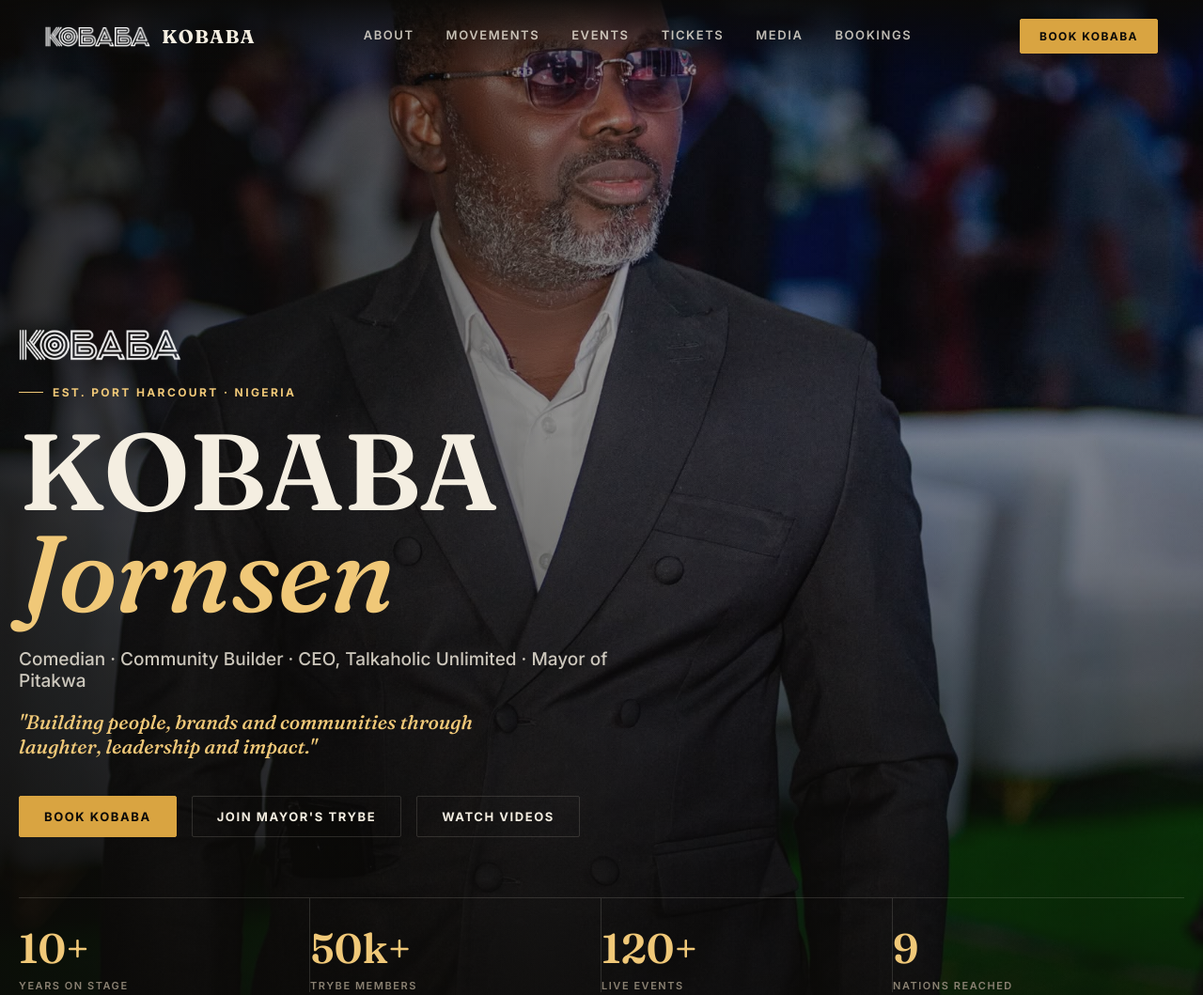
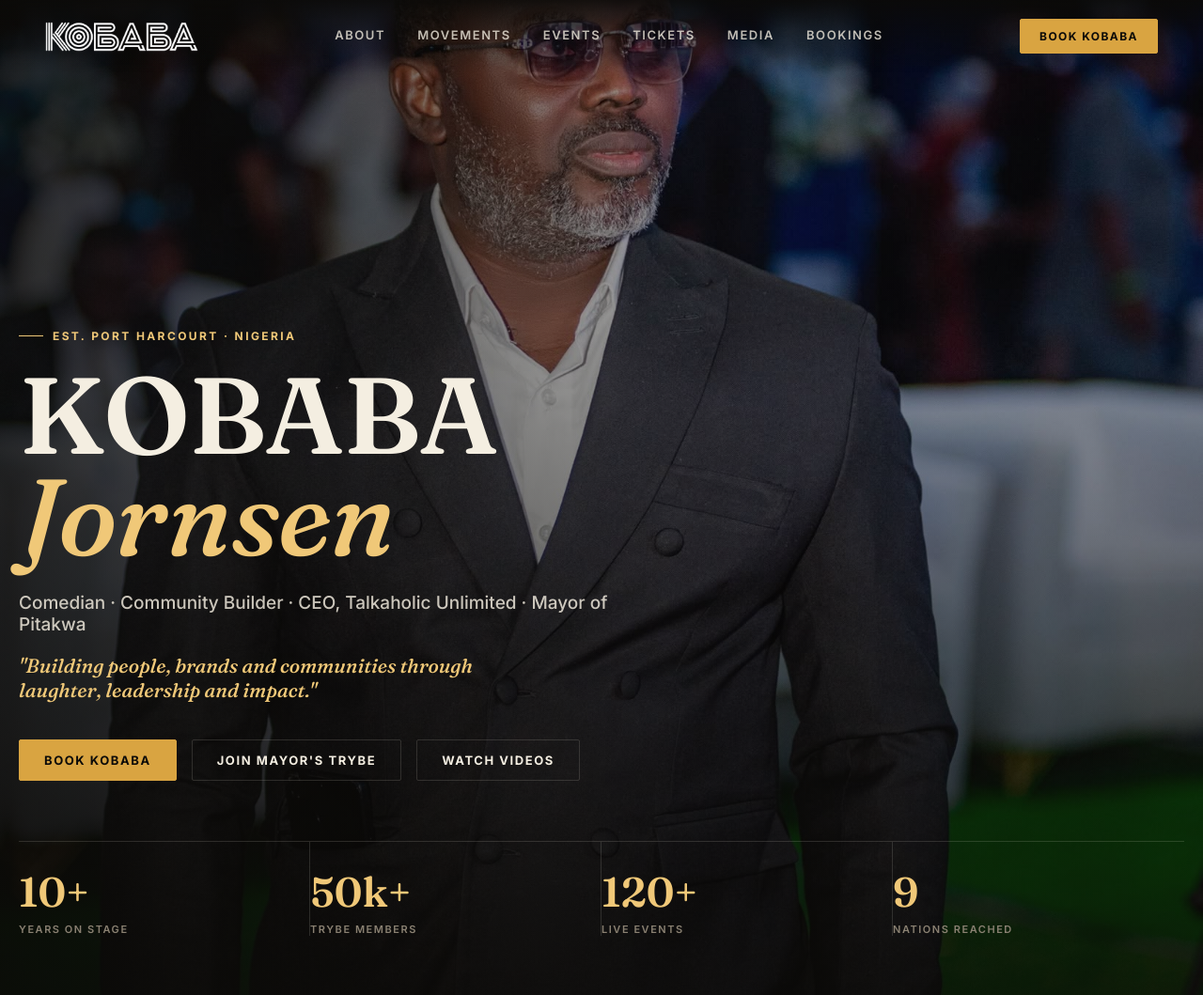
Before and after one commit to olyvanwebedu/Kobaba-site, a plain HTML site: page index.html in a window 1280 px wide. Shown: the top 1059 px of the page at 94% size. Drawn offline with Linux system fonts and the light colour scheme.

Commit message:
Add files via upload
remove redundant logo

```diff
--- a/index.html
+++ b/index.html
@@ -78,7 +78,7 @@
   }
   .brand span{color:var(--gold-2);}
   .brand-mark{
-    height:22px;
+    height:32px;
     width:auto;
     display:block;
   }
@@ -484,7 +484,7 @@
 
 <header class="nav" id="siteNav">
   <div class="wrap nav-inner">
-    <a class="brand" href="#top"><img src="assets/img/kobaba-logo.png" alt="KOBABA logo" class="brand-mark">KOBABA</a>
+    <a class="brand" href="#top"><img src="assets/img/kobaba-logo.png" alt="KOBABA logo" class="brand-mark"></a>
     <nav class="links">
       <a href="#about">About</a>
       <a href="#movements">Movements</a>
@@ -506,7 +506,6 @@
     </video>
   </div>
   <div class="wrap hero-content">
-    <img src="assets/img/kobaba-logo.png" alt="KOBABA logo" class="hero-mark">
     <div class="hero-loc">Est. Port Harcourt · Nigeria</div>
     <h1>KOBABA<br><em>Jornsen</em></h1>
     <p class="hero-tag">Comedian · Community Builder · CEO, Talkaholic Unlimited · Mayor of Pitakwa</p>
@@ -845,7 +844,7 @@
   <div class="wrap">
     <div class="foot-grid">
       <div class="foot-brand">
-        <div class="brand"><img src="assets/img/kobaba-logo.png" alt="KOBABA logo" class="brand-mark">KOBABA <span>Jornsen</span></div>
+        <div class="brand">KOBABA <span>Jornsen</span></div>
         <p>Building people, brands and communities through laughter, leadership and impact.</p>
       </div>
       <div class="foot-col">
```
